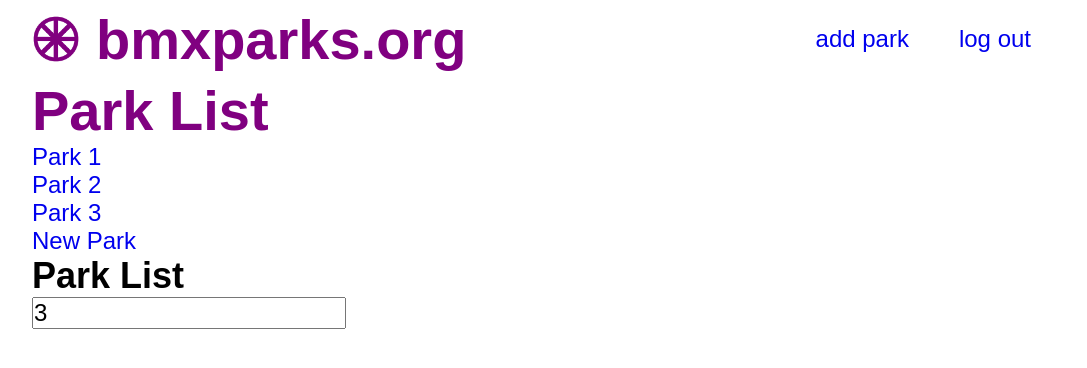
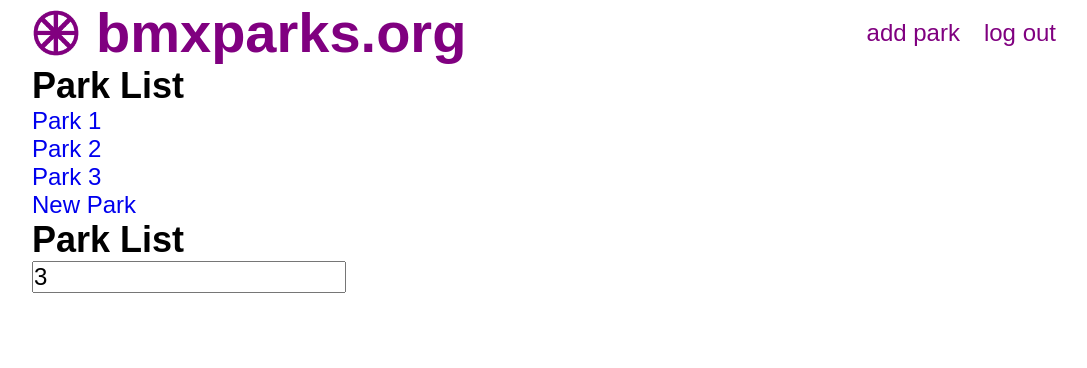
Before and after one commit to guigacarvalho/bmx-redux, a React (Create React App) app in the folder client/: page /addpark in a window 1280 px wide. Shown: the top 368 px of the page, without its empty margins (96-1183 px from the left). Built offline with nearby package versions, Linux system fonts and the light colour scheme.

Commit message:
installed Google Maps package

```diff
--- a/client/package.json
+++ b/client/package.json
@@ -3,6 +3,7 @@
   "version": "0.1.0",
   "private": true,
   "dependencies": {
+    "@googlemaps/react-wrapper": "^1.1.35",
     "@reduxjs/toolkit": "^1.8.6",
     "@testing-library/jest-dom": "^5.16.5",
     "@testing-library/react": "^13.4.0",
--- a/client/src/ParkLayout.js
+++ b/client/src/ParkLayout.js
@@ -5,7 +5,7 @@ export function ParkLayout() {
     const number = searchParams.get("n")
     return (
         <>
-            <h1>Park List</h1>
+            <h2>Park List</h2>
             <Link to="/parks/1">Park 1</Link>
             <br />
             <Link to="/parks/2">Park 2</Link>
--- a/client/src/components/Header.jsx
+++ b/client/src/components/Header.jsx
@@ -11,10 +11,10 @@ const Header = () => {
             </div>
             <ul class="nav-links">
                 <li>
-                    <Link end to="/addpark">add park</Link>
+                    <Link className='header-link' end to="/addpark">add park</Link>
                 </li>
                 <li>
-                    <Link end to="/logout">log out</Link>
+                    <Link className='header-link' end to="/logout">log out</Link>
                 </li>
             </ul>
         </header>
--- a/client/src/components/Map.jsx
+++ b/client/src/components/Map.jsx
@@ -1,4 +1,4 @@
-
+import { Wrapper, Status } from '@googlemaps/react-wrapper'
 
 export function Map() {
   return (
--- a/client/src/index.css
+++ b/client/src/index.css
@@ -96,8 +96,13 @@ form {
   list-style-type: none;
 }
 
+.header-link {
+  color: purple;
+  align-items: baseline;
+}
+
 li {
-  margin: 25px;
+  margin-left: 1.5rem;
 }
 
 a:link {
```
Also changed, not shown: 1 other file (tests, documents, lock files or other folders).
